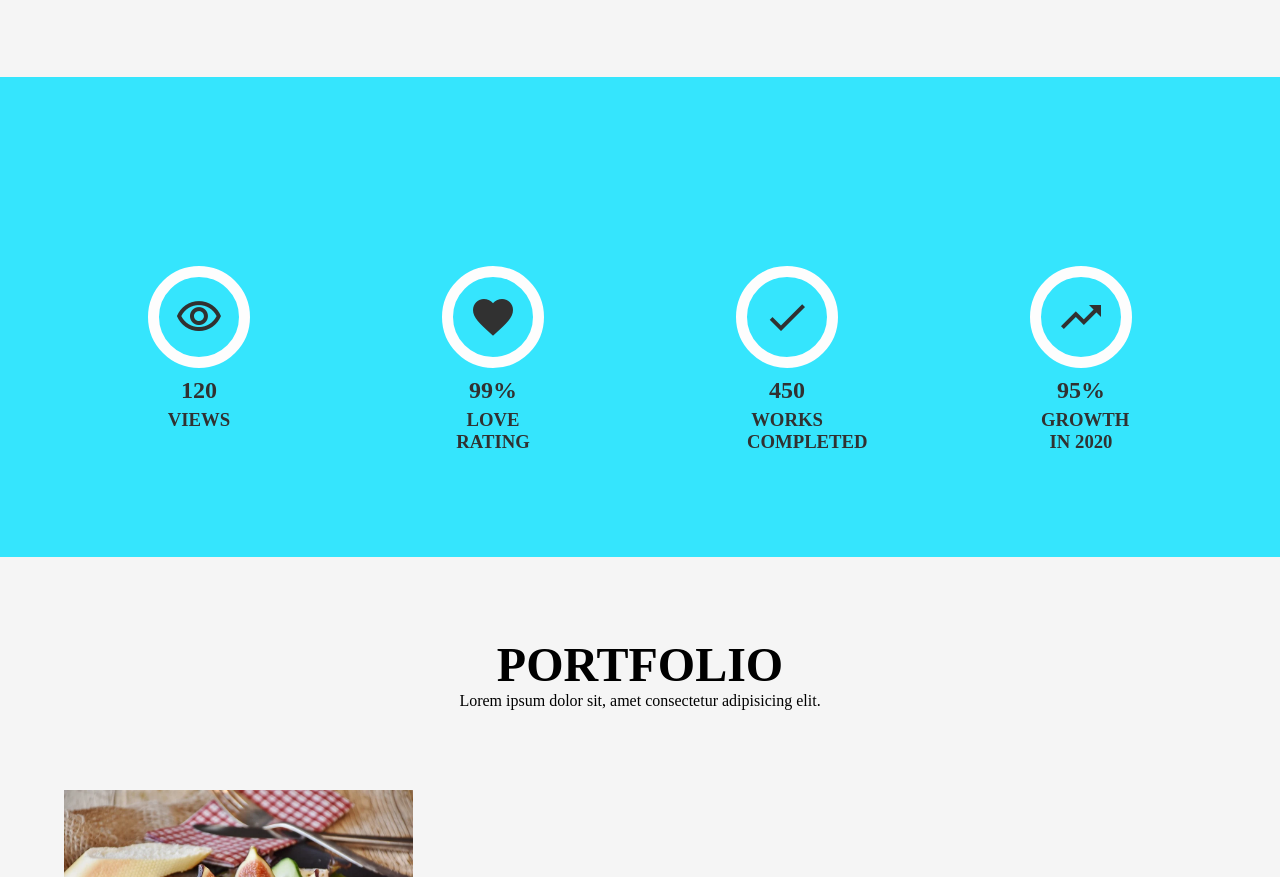
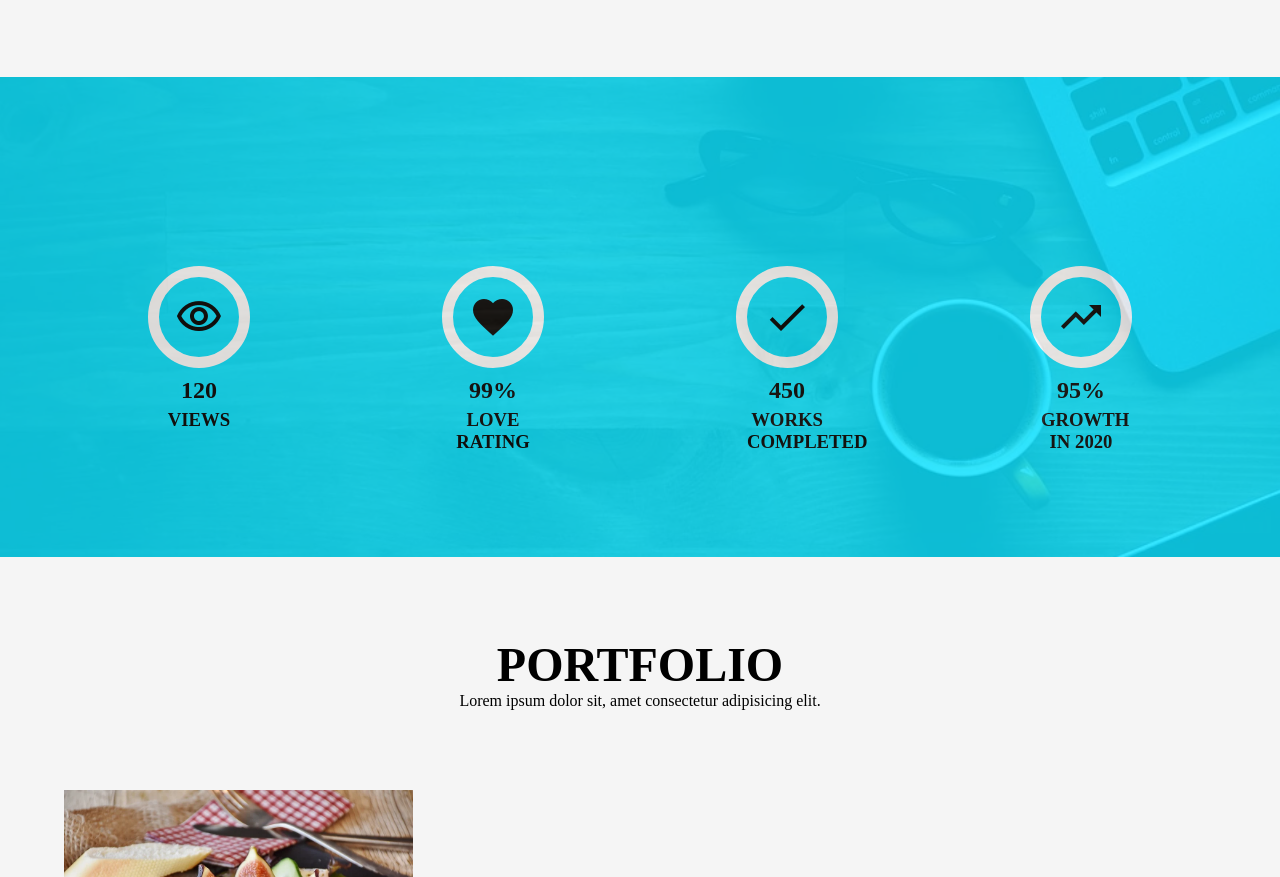
Before and after one commit to rjcode01/VejiRjCode.com, a website: page index.html in a window 1280 px wide. Shown: the part 2516-3393 px from the top of the page. Drawn offline with Linux system fonts and the light colour scheme; some packages are replaced by stand-ins of ours; files whose address does not match are found by name.

Commit message:
Update style.css

```diff
--- a/style.css
+++ b/style.css
@@ -517,7 +517,7 @@ a.left:hover:before {
 #Other {
     width: 100%;
     height: 60vh;
-    background: center/cover no-repeat url('img/blog2.png');
+    background: center/cover no-repeat url('blog2.png');
     /* z-index: -1; */
 }
 
```
